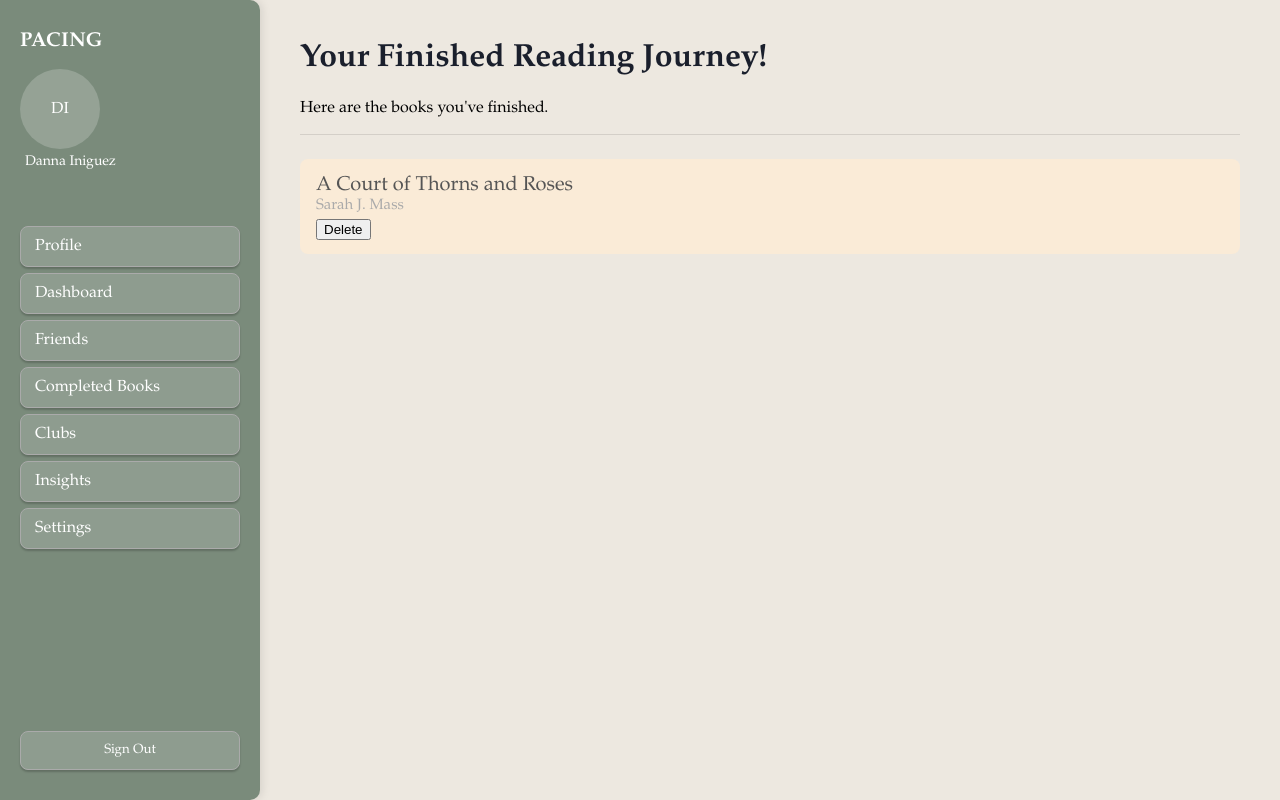
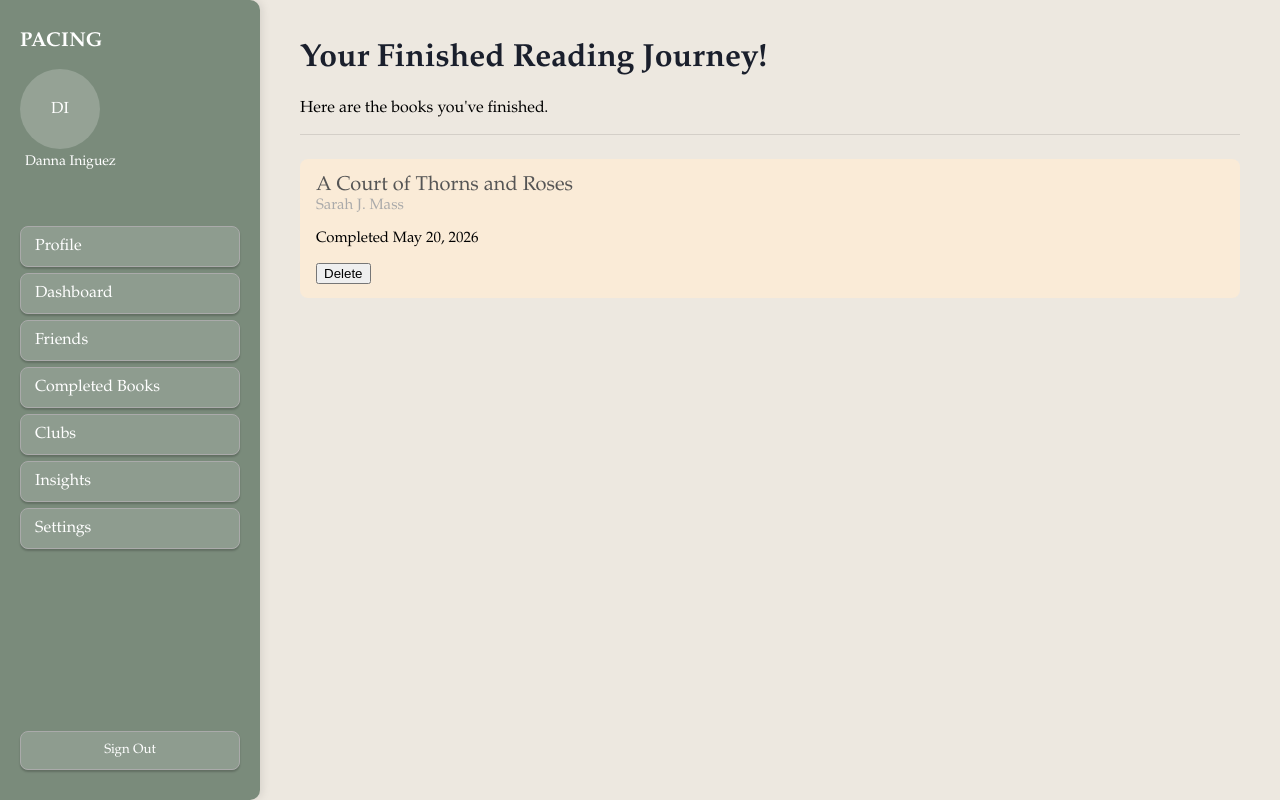
Before and after one commit to d1niguez/Pacing-Booktracker, a Flask app: page /completed_books in a window 1280 px wide. Run offline with Flask 3, Linux system fonts and the light colour scheme.

Commit message:
Added 'Completed Date' to finished book cards.

```diff
--- a/app.py
+++ b/app.py
@@ -1,5 +1,6 @@
 from flask import Flask, render_template, request, redirect, url_for
 from flask_sqlalchemy import SQLAlchemy
+from datetime import datetime
 
 app = Flask(__name__)
 app.config['SQLALCHEMY_DATABASE_URI'] = 'sqlite:///books.db'
@@ -12,6 +13,7 @@ class Book(db.Model):
            current_page = db.Column(db.Integer, nullable = False)
            total_pages = db.Column(db.Integer, nullable = False)
            finished = db.Column(db.Boolean, default = False)
+           date_completed = db.Column(db.DateTime, nullable = True)
 
 
 
@@ -62,6 +64,7 @@ def edit_book(id):
 def finish_book(id):
      book = Book.query.get_or_404(id)
      book.finished = True
+     book.date_completed = datetime.now()
      db.session.commit()
      return redirect(url_for('index'))
 
--- a/templates/completed_books.html
+++ b/templates/completed_books.html
@@ -45,12 +45,11 @@
     <div class="book-card">
         <p class="book-title">{{ book.title }}</p>
         <p class="book-author">{{ book.author }}</p>
-
+        <p> Completed {{book.date_completed.strftime('%B %d, %Y') }}</p>
         <form action="/delete/{{ book.id }}" method="POST">
             <button type="submit">Delete</button>
         </form>
     </div>
-
 {% else %}
     <p>No completed books yet. Keep reading!🌿</p>
 {% endfor %}
```
Also changed, not shown: instance/books.db. Lines whose indentation alone changed are shown as unchanged.
